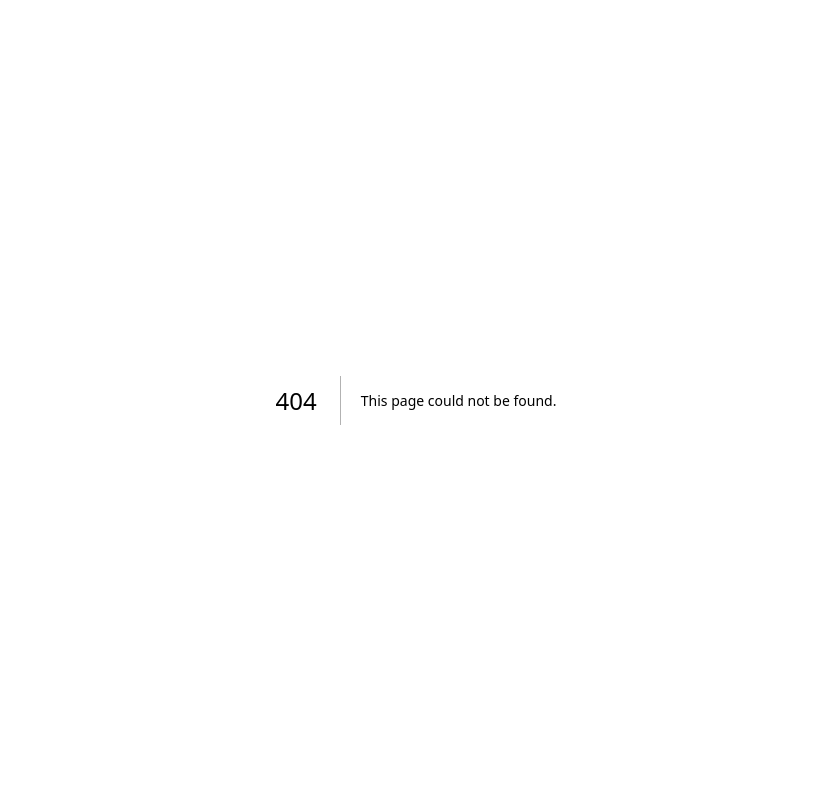
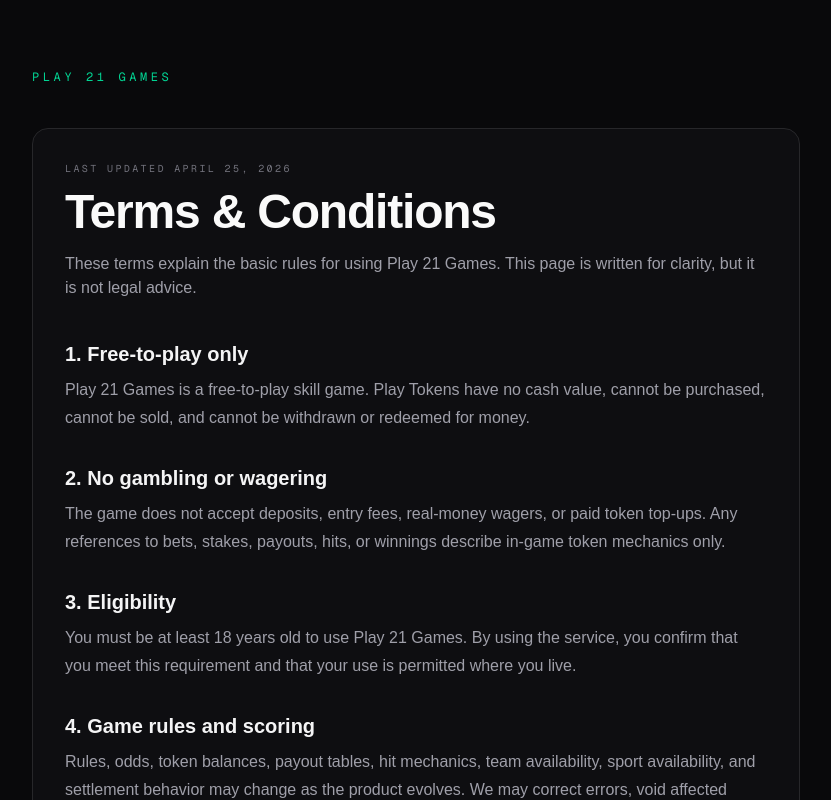
Before and after one commit to jchouse112/21Games, a Next.js app in the folder apps/web/: page /terms in a window 1280 px wide. Before the commit this address had no page. Shown: the top 800 px of the page, without its empty margins (224-1055 px from the left). Built offline with nearby package versions, Linux system fonts and the light colour scheme.

Commit message:
fix multi bet issue

```diff
--- a/apps/web/src/app/page.tsx
+++ b/apps/web/src/app/page.tsx
@@ -261,7 +261,7 @@
           <div className="flex gap-6 text-xs text-zinc-400">
             <Link href="/about" className="hover:text-zinc-200">About</Link>
             <Link href="/faq" className="hover:text-zinc-200">FAQ</Link>
-            <Link href="/terms" className="hover:text-zinc-200">Terms</Link>
+            <Link href="/terms" className="hover:text-zinc-200">Terms &amp; Conditions</Link>
             <Link href="/privacy" className="hover:text-zinc-200">Privacy</Link>
           </div>
         </div>
--- a/apps/web/src/app/play/_bet-form.tsx
+++ b/apps/web/src/app/play/_bet-form.tsx
@@ -53,7 +53,7 @@
   day: SlateDay;
 }) {
   const { user, state, updateBalance } = useDevUser();
-  const { addBet, openBets } = useBets();
+  const { addBet } = useBets();
   const stakes = getAvailableStakes(state.balance);
   const [picks, setPicks] = useState<Pick[]>([]);
   const [stake, setStake] = useState<number>(stakes[0] ?? 1);
@@ -124,17 +124,6 @@
     slate !== null &&
     slate.games.length > 0;
 
-  const lockedTeamIds = useMemo(() => {
-    const set = new Set<number>();
-    if (!slate) return set;
-    for (const b of openBets) {
-      if (b.sport !== sport) continue;
-      if (b.slateDate !== slate.date) continue;
-      for (const t of b.teams) set.add(t.id);
-    }
-    return set;
-  }, [openBets, slate, sport]);
-
   const lambda = useMemo(() => lambdaFor(sport), [sport]);
   const preview = useMemo(
     () =>
@@ -147,7 +136,6 @@
   );
 
   function togglePick(team: AnyTeamEntry, gameId: string) {
-    if (lockedTeamIds.has(team.id)) return;
     if (startedTeamIds.has(team.id)) return;
     setPlacedBet(null);
     const game = slate?.games.find((g) => g.id === gameId);
@@ -224,16 +212,9 @@
         {(slate.games as AnySlateGame[]).map((g) => {
           const awaySelected = picks.some((p) => p.id === g.away.id);
           const homeSelected = picks.some((p) => p.id === g.home.id);
-          const awayLocked = lockedTeamIds.has(g.away.id);
-          const homeLocked = lockedTeamIds.has(g.home.id);
           const info = lockInfoByGame.get(g.id);
           const started = info?.locked ?? false;
-          const reason = (teamLocked: boolean) =>
-            started
-              ? "Game has started \u2014 picks locked"
-              : teamLocked
-                ? "Team is already in another open bet"
-                : undefined;
+          const reason = started ? "Game has started \u2014 picks locked" : undefined;
           return (
             <GameCard
               key={g.id}
@@ -241,10 +222,10 @@
               game={g}
               awaySelected={awaySelected}
               homeSelected={homeSelected}
-              awayDisabled={(awayLocked || started) && !awaySelected}
-              homeDisabled={(homeLocked || started) && !homeSelected}
-              awayDisabledReason={reason(awayLocked)}
-              homeDisabledReason={reason(homeLocked)}
+              awayDisabled={started && !awaySelected}
+              homeDisabled={started && !homeSelected}
+              awayDisabledReason={reason}
+              homeDisabledReason={reason}
               awayScore={runs.get(g.away.id) ?? null}
               homeScore={runs.get(g.home.id) ?? null}
               msUntilLock={info?.msUntilLock ?? null}
@@ -265,7 +246,6 @@
         canSubmit={canSubmit}
         onSubmit={submit}
         onClear={() => setPicks([])}
-        lockedCount={lockedTeamIds.size}
         droppedCount={droppedPicks}
         placedBet={placedBet}
         onDismissConfirmation={() => setPlacedBet(null)}
@@ -348,7 +328,6 @@
   canSubmit,
   onSubmit,
   onClear,
-  lockedCount,
   droppedCount,
   placedBet,
   onDismissConfirmation,
@@ -363,7 +342,6 @@
   canSubmit: boolean;
   onSubmit: () => void;
   onClear: () => void;
-  lockedCount: number;
   droppedCount: number;
   placedBet: PlacedBetConfirmation | null;
   onDismissConfirmation: () => void;
@@ -382,11 +360,6 @@
             {nTeams < MIN_TEAMS ? (
               <span className="ml-2 text-zinc-500">
                 ({MIN_TEAMS - nTeams} more to submit)
-              </span>
-            ) : null}
-            {lockedCount > 0 ? (
-              <span className="ml-2 text-zinc-600">
-                &middot; {lockedCount} team{lockedCount === 1 ? "" : "s"} locked in open bets
               </span>
             ) : null}
             {droppedCount > 0 ? (
--- /dev/null
+++ b/apps/web/src/app/terms/page.tsx
@@ -0,0 +1,94 @@
+import Link from "next/link";
+import type { Metadata } from "next";
+
+export const metadata: Metadata = {
+  title: "Terms & Conditions — Play 21 Games",
+  description:
+    "Terms and conditions for using Play 21 Games, a free-to-play sports skill game using play tokens only.",
+};
+
+const UPDATED_AT = "April 25, 2026";
+
+const SECTIONS = [
+  {
+    title: "1. Free-to-play only",
+    body: "Play 21 Games is a free-to-play skill game. Play Tokens have no cash value, cannot be purchased, cannot be sold, and cannot be withdrawn or redeemed for money.",
+  },
+  {
+    title: "2. No gambling or wagering",
+    body: "The game does not accept deposits, entry fees, real-money wagers, or paid token top-ups. Any references to bets, stakes, payouts, hits, or winnings describe in-game token mechanics only.",
+  },
+  {
+    title: "3. Eligibility",
+    body: "You must be at least 18 years old to use Play 21 Games. By using the service, you confirm that you meet this requirement and that your use is permitted where you live.",
+  },
+  {
+    title: "4. Game rules and scoring",
+    body: "Rules, odds, token balances, payout tables, hit mechanics, team availability, sport availability, and settlement behavior may change as the product evolves. We may correct errors, void affected entries, or adjust token balances when needed to preserve fair play.",
+  },
+  {
+    title: "5. Tokens and levels",
+    body: "Your token balance determines available stake sizes and level status. Tokens are for entertainment and gameplay progression only. We may reset, refill, modify, or remove token balances at our discretion during testing or beta periods.",
+  },
+  {
+    title: "6. Sports data",
+    body: "Play 21 Games uses third-party sports schedules, scores, and game data. We are not responsible for delays, inaccuracies, outages, stat corrections, postponed games, suspended games, or other data issues.",
+  },
+  {
+    title: "7. Fair use",
+    body: "Do not abuse, automate, reverse engineer, exploit bugs, interfere with the service, or use the game in a way that harms other users or the product. We may restrict access or reset data if misuse is detected.",
+  },
+  {
+    title: "8. No guarantees",
+    body: "The service is provided as-is and as-available. We do not guarantee uninterrupted availability, error-free gameplay, specific sports coverage, or preservation of test data.",
+  },
+  {
+    title: "9. Changes to these terms",
+    body: "We may update these Terms & Conditions from time to time. Continued use of Play 21 Games after updates means you accept the revised terms.",
+  },
+];
+
+export default function TermsPage() {
+  return (
+    <main className="min-h-screen bg-zinc-950 px-6 py-16 text-zinc-50">
+      <div className="mx-auto max-w-3xl">
+        <Link
+          href="/"
+          className="font-mono text-xs uppercase tracking-[0.3em] text-emerald-400 transition hover:text-emerald-300"
+        >
+          Play 21 Games
+        </Link>
+
+        <div className="mt-10 rounded-2xl border border-zinc-800 bg-zinc-900/40 p-8">
+          <p className="font-mono text-[10px] uppercase tracking-[0.24em] text-zinc-500">
+            Last updated {UPDATED_AT}
+          </p>
+          <h1 className="mt-3 text-4xl font-semibold tracking-tight sm:text-5xl">
+            Terms &amp; Conditions
+          </h1>
+          <p className="mt-4 text-zinc-400">
+            These terms explain the basic rules for using Play 21 Games. This page is written for clarity, but it is not legal advice.
+          </p>
+
+          <div className="mt-10 space-y-8">
+            {SECTIONS.map((section) => (
+              <section key={section.title}>
+                <h2 className="text-xl font-semibold text-zinc-100">
+                  {section.title}
+                </h2>
+                <p className="mt-2 leading-7 text-zinc-400">{section.body}</p>
+              </section>
+            ))}
+          </div>
+        </div>
+
+        <div className="mt-8 flex flex-wrap items-center justify-between gap-4 text-sm text-zinc-500">
+          <p>No real-money wagering. No deposits. No withdrawals.</p>
+          <Link href="/" className="text-zinc-300 transition hover:text-zinc-50">
+            Back home
+          </Link>
+        </div>
+      </div>
+    </main>
+  );
+}
```
Also changed, not shown: 1 other file (tests, documents, lock files or other folders).
